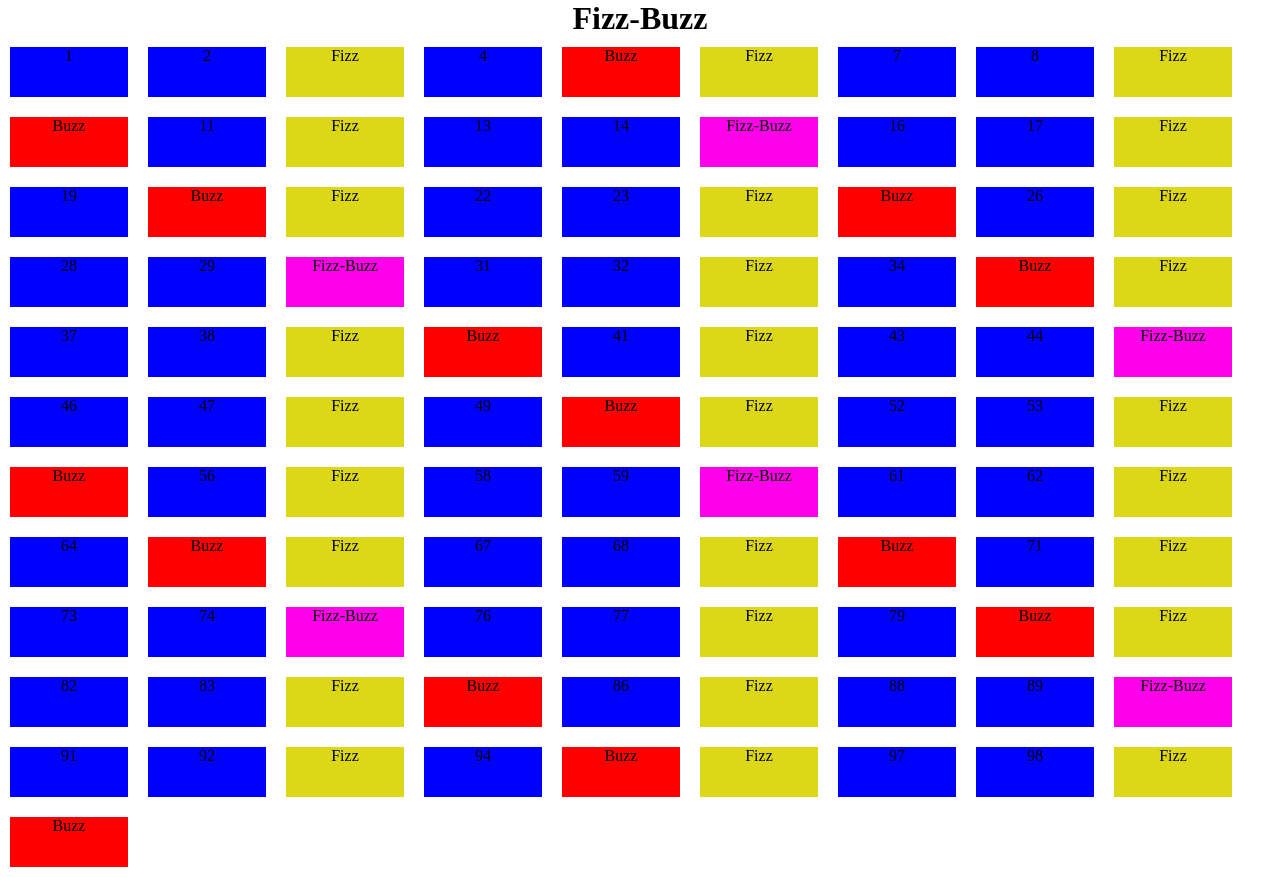
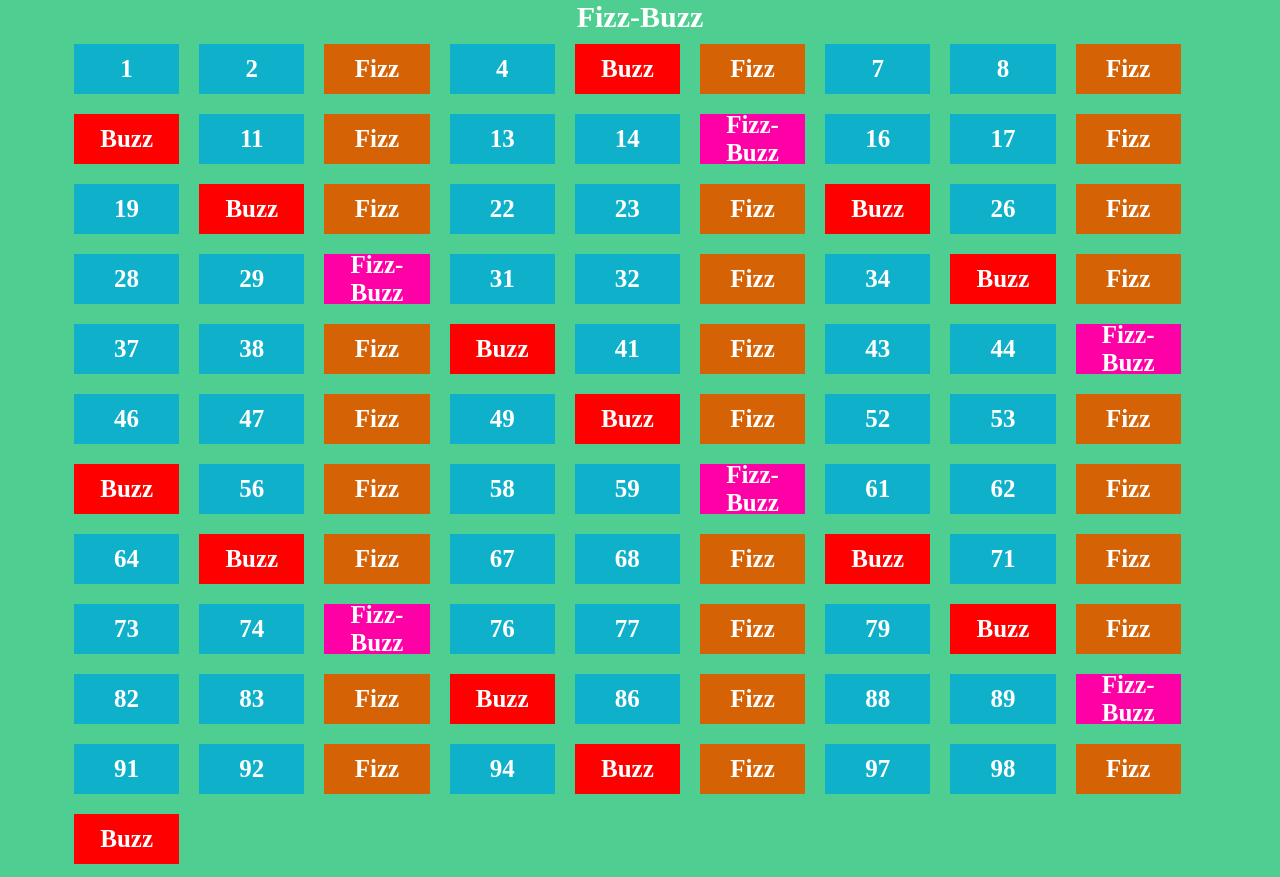
Before and after one commit to MicheleSula/js-fizzbuzz, a plain HTML site: page index.html in a window 1280 px wide. Drawn offline with Linux system fonts and the light colour scheme.

Commit message:
Added some style

```diff
--- a/assets/scripts/main.js
+++ b/assets/scripts/main.js
@@ -1,5 +1,7 @@
+// Variabile
 const container = document.getElementById("container");
 
+// Ciclo for
 for (let i = 1; i <= 100; i++) {
     if (i % 3 === 0 && i % 5 === 0) {
         const fizzBuzz = `<div class="fizz-buzz">Fizz-Buzz</div>`;
--- a/css/style.css
+++ b/css/style.css
@@ -4,8 +4,19 @@
     box-sizing: border-box;
 }
 
+body {
+    background-color: rgb(78, 206, 144);
+}
+
+main {
+    width: 90%;
+    margin: auto;
+}
+
 h1 {
     text-align: center;
+    font-size: 30px;
+    color: white;
 }
 
 #container {
@@ -14,29 +25,33 @@ h1 {
     text-align: center;
 }
 
-#container .myCSS {
-    background-color: blue;
+#container div {
     width: calc(10% - 10px);
     height: 50px;
     margin: 10px 10px;
+    display: flex;
+    align-items: center;
+    justify-content: center;
+    color: white;
+    font-size: 25px;
+    font-weight: bold;
+}
+
+#container .myCSS {
+    background-color: rgb(15, 177, 202);
+
 
 }
 
 #container .fizz {
-    background-color: rgb(220, 216, 23);
-    width: calc(10% - 10px);
-    height: 50px;
-    margin: 10px 10px;
+    background-color: rgb(213, 99, 6);
+
 }
 #container .buzz {
     background-color: rgb(255, 0, 0);
-    width: calc(10% - 10px);
-    height: 50px;
-    margin: 10px 10px;
+
 }
 #container .fizz-buzz {
-    background-color: rgb(255, 0, 234);
-    width: calc(10% - 10px);
-    height: 50px;
-    margin: 10px 10px;
+    background-color: rgb(255, 0, 166);
+
 }
```
